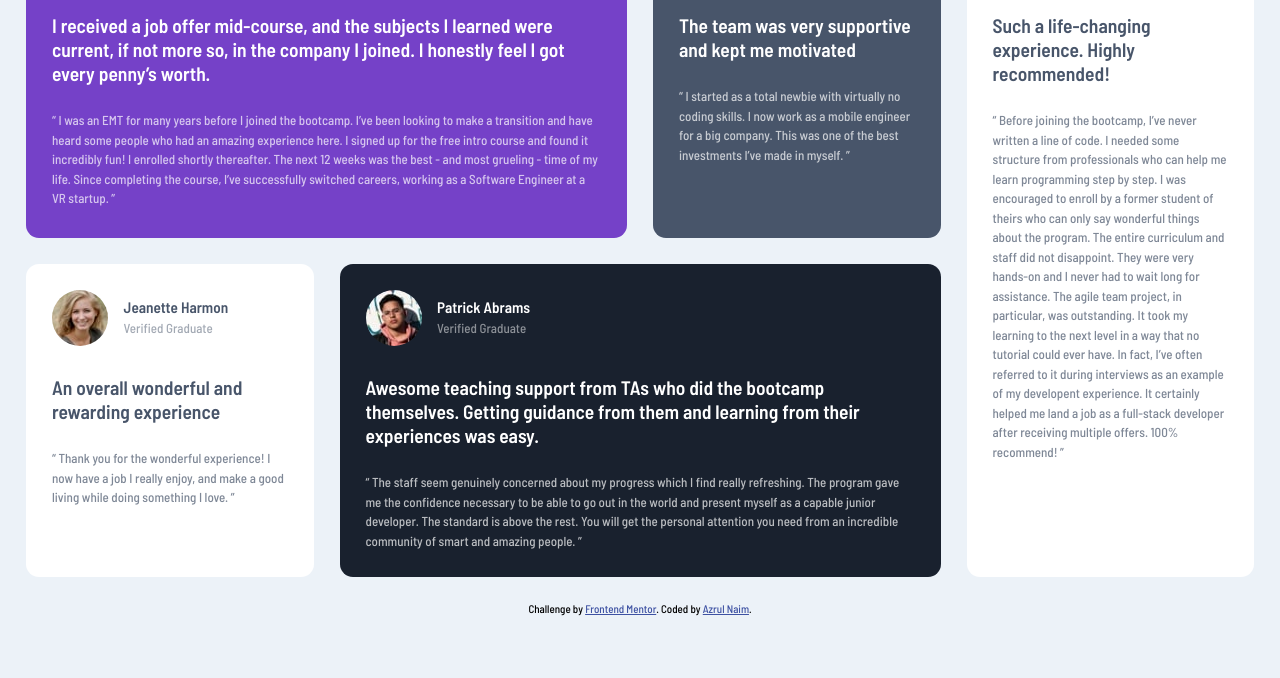
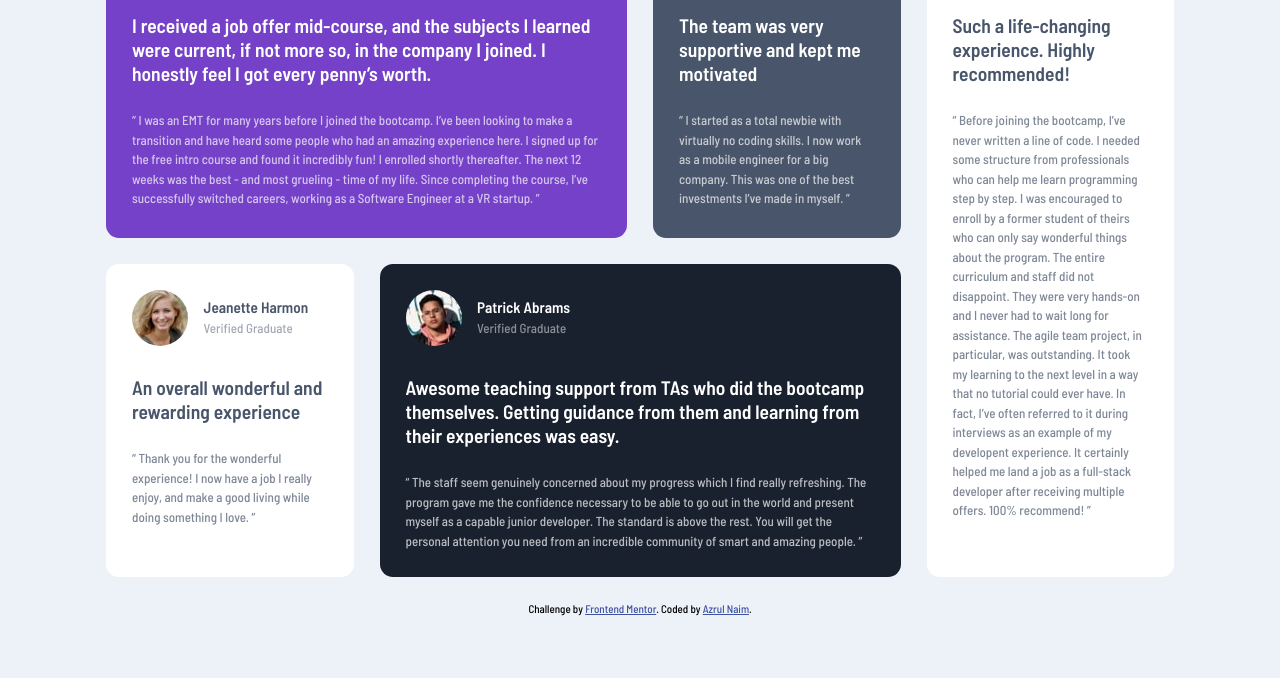
Before and after one commit to sjtape/FM_testimonials-grid-section-main, a plain HTML site: page index.html in a window 1280 px wide. Shown: the part 122-800 px from the top of the page. Drawn offline with Linux system fonts and the light colour scheme.

Commit message:
add  screenshot and fix max width

```diff
--- a/style.css
+++ b/style.css
@@ -61,7 +61,7 @@ body {
 }
 
 .testimonials {
-  max-width: 1440px;
+  max-width: 1120px;
   color: white;
   margin: 0 auto;
 
```
Also changed, not shown: design/desktop-view.png (added), design/mobile-view.png (added).
